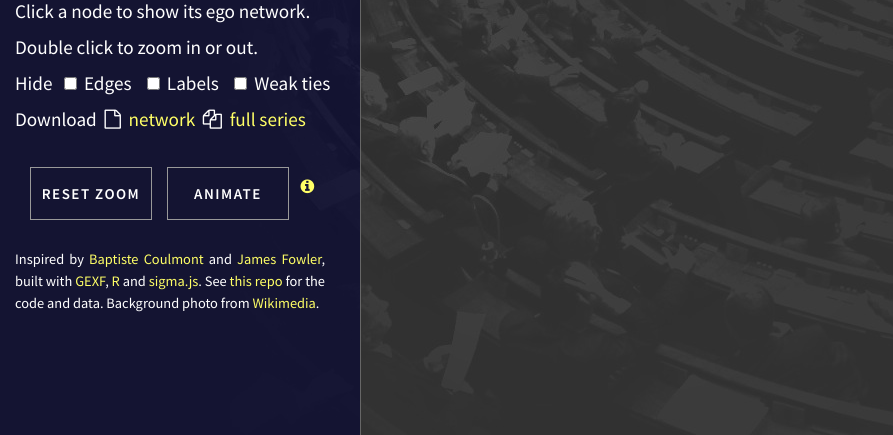
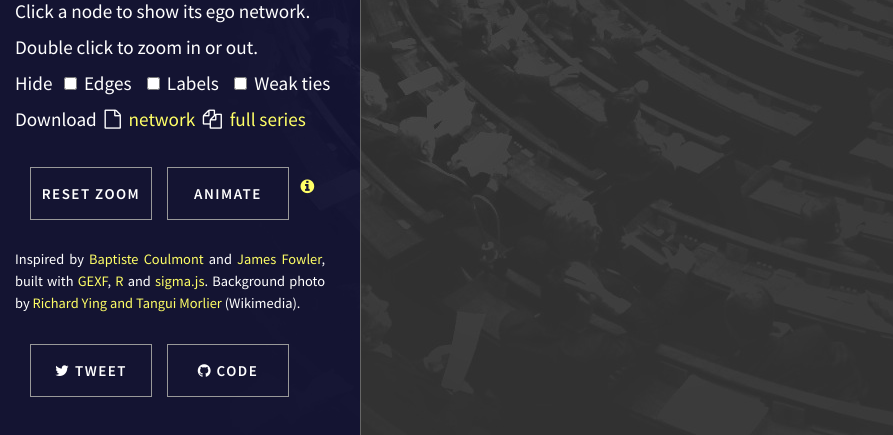
Before and after one commit to briatte/neta, a PHP site: page /index.php?chamber=an&legislature=14 in a window 1280 px wide. Shown: the part 365-800 px from the top of the page, without its empty margins (0-893 px from the left). Run offline with PHP 8.4, Linux system fonts and the light colour scheme; some libraries are stand-ins or nearby versions.

Commit message:
interactive visualization details
share button and various little fixes

```diff
--- a/app/index.php
+++ b/app/index.php
@@ -137,10 +137,11 @@
       </label>
       <br>
       Download&nbsp;&nbsp;<i class="fa fa-file-o"></i>&nbsp;&nbsp;<a href="<?php echo $ch . $page; ?>.gexf" title="Download this graph (GEXF, readable with Gephi)">network</a>&nbsp;&nbsp;<i class="fa fa-files-o"></i>&nbsp;&nbsp;<a href="<?php echo $ch; ?>.zip" title="Download all <?php echo $chamber; ?> graphs (GEXF, readable with Gephi)">full series</a></p>
-    <p><a href="#" id="recenter-camera" class="button">reset zoom</a>&nbsp;&nbsp;<a href="#" id="toggle-layout" class="button">Animate</a> <small><a href="https://gephi.org/2011/forceatlas2-the-new-version-of-our-home-brew-layout/" title="Details on the Force Atlas 2 algorithm."><i class="fa fa-info-circle"></i></a></small></p>
+    <p><a href="#" id="recenter-camera" class="button" title="Reset graph to initial zoom position.">reset zoom</a>&nbsp;&nbsp;<a href="#" id="toggle-layout" class="button" title="Animate with Force Atlas 2.">Animate</a> <small><a href="https://gephi.org/2011/forceatlas2-the-new-version-of-our-home-brew-layout/" title="Details on the Force Atlas 2 algorithm."><i class="fa fa-info-circle"></i></a></small></p>
     <footer>
-      <p>Inspired by <a href="http://coulmont.com/blog/2011/09/02/travail-de-deputes/">Baptiste&nbsp;Coulmont</a> and <a href="http://jhfowler.ucsd.edu/cosponsorship.htm">James&nbsp;Fowler</a>, built with <a href="http://gexf.net/format/" title="GEXF file format (Gephi)">GEXF</a>, <a href="http://www.r-project.org/" title="The R Project for Statistical Computing">R</a> and <a href="http://sigmajs.org/" title"JavaScript library dedicated to graph drawing">sigma.js</a>. See <a href="https://github.com/briatte/neta/">this repo</a> for the code and data.
-      Background photo from <?php if($ch == "an") echo "<a href='http://commons.wikimedia.org/wiki/File:Panorama_de_l%27h%C3%A9micyle_de_l%27assembl%C3%A9e_nationale.jpg' title='Original photograph by Richard Ying and Tangui Morlier'>"; else echo "<a href='https://commons.wikimedia.org/wiki/File:L%27h%C3%A9micycle_du_S%C3%A9nat_fran%C3%A7ais_en_septembre_2009.jpg' title='Original photograph by Romain Vincens'>"; ?>Wikimedia</a>.</p>
+      <p>Inspired by <a href="http://coulmont.com/blog/2011/09/02/travail-de-deputes/">Baptiste&nbsp;Coulmont</a> and <a href="http://jhfowler.ucsd.edu/cosponsorship.htm">James&nbsp;Fowler</a>, built with <a href="http://gexf.net/format/" title="GEXF file format (Gephi)">GEXF</a>, <a href="http://www.r-project.org/" title="The R Project for Statistical Computing">R</a> and <a href="http://sigmajs.org/" title"JavaScript library dedicated to graph drawing">sigma.js</a>.
+      Background photo by <?php if($ch == "an") echo "<a href='http://commons.wikimedia.org/wiki/File:Panorama_de_l%27h%C3%A9micyle_de_l%27assembl%C3%A9e_nationale.jpg' title='Original photograph by Richard Ying and Tangui Morlier'>Richard Ying and Tangui Morlier"; else echo "<a href='https://commons.wikimedia.org/wiki/File:L%27h%C3%A9micycle_du_S%C3%A9nat_fran%C3%A7ais_en_septembre_2009.jpg' title='Original photograph by Romain Vincens'>Romain Vincens"; ?></a> (Wikimedia).</p>
+        <p><a href="http://twitter.com/share?text=Cosponsorship%20networks%20in%20the%20French%20Parliament,%20by%20@phnk:&amp;url=<?php echo 'http://' . $_SERVER["SERVER_NAME"].$_SERVER["REQUEST_URI"]; ?>" class="button" title="Share this page on Twitter."><i class="fa fa-twitter"></i> Tweet</a>&nbsp;&nbsp;<a href="https://github.com/briatte/neta" class="button" title="Get the code and data from GitHub."><i class="fa fa-github"></i> Code</a></p>
     </footer>
     <div id="graph-container"></div>
   </div>
@@ -215,6 +216,7 @@ sigma.parsers.gexf(
     });
     s.graph.edges().forEach(function(e) {
       e.originalColor = e.color;
+      e.type = 'arrow';
     });
 
     // When a node is clicked, we check for each node
@@ -254,22 +256,23 @@ sigma.parsers.gexf(
       else
         mandats = mandats + 'th';
 
+      // node color
+      var rgba = e.data.node.color;
+
       // hack alpha value
-      //
-      var rgba = e.data.node.color;
       // rgba = rgba.replace('0.3)', '1)')
 
       // explicit party groups
       //
       group = e.data.node.attributes['party'];
       party = "?";
-      if(group == "CEN") party = "Centrists/rightwing";
-      if(group == "COM") party = "Communists/far-left";
-      if(group == "SOC") party = "Socialists/leftwing";
+      if(group == "CEN") party = "Centrists";
+      if(group == "COM") party = "Communists";
+      if(group == "SOC") party = "Socialists";
       if(group == "DRO") party = "rightwing";
-      if(group == "FN") party = "Front National/far-right";
-      if(group == "RAD") party = "Radicals/leftwing";
-      if(group == "ECO") party = "Greens/leftwing";
+      if(group == "FN") party = "Front National";
+      if(group == "RAD") party = "Radicals";
+      if(group == "ECO") party = "Greens";
       if(group == "SE") party = "unaffiliated";
 
       profile = "<a href='" + e.data.node.attributes['url'] + "' title='Go to profile (<?php echo $chamber; ?>, new window)' target='_blank'>"
@@ -302,20 +305,14 @@ sigma.parsers.gexf(
       document.getElementById('caption').innerHTML = '<?php echo $caption; ?>';
     });
 
-    // console.log('weighting edges');
-    // s.graph.edges().forEach(function(e){
-    //   e.size = e.inv;
-    // });
-
     s.settings({
-      // edgeColor: 'default',
-      // defaultEdgeColor: '#555',
+      defaultEdgeColor: '#555',
+      edgeColor: 'source',
       minNodeSize: 2,
       maxNodeSize: 6,
       defaultLabelColor: '#fff',
       defaultLabelSize: 18,
       font: "source sans pro",
-      // zoomMin = .3,
       minEdgeSize: .1,
       maxEdgeSize: .1,
       labelHoverBGColor: 'node',
@@ -364,13 +361,13 @@ sigma.parsers.gexf(
     function(e){
       if (e.target.checked) {
         s.graph.edges().forEach(function(e) {
-          if(e.weight > 0.5)
-            e.color = e.originalColor;
+          if(e.weight > .5)
+            e.size = 1;
           else
-            e.color = '#333';
+            e.size = 0;
         });
         s.settings({
-          minEdgeSize: 1,
+          minEdgeSize: .1,
           maxEdgeSize: 1
         });
       } else {
```
